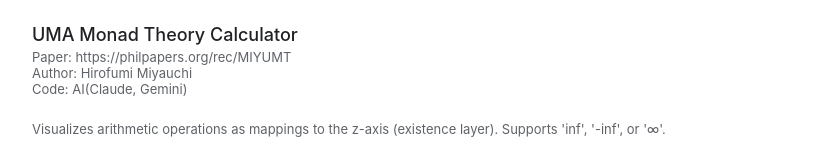
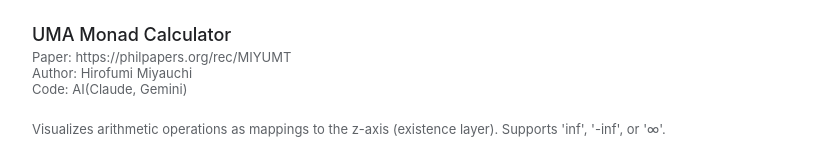
Before and after one commit to andecian/umacal, a plain HTML site: page index.html in a window 1280 px wide. Shown: the top 159 px of the page, without its empty margins (232-1047 px from the left). Drawn offline with Linux system fonts and the light colour scheme.

Commit message:
Update index.html

```diff
--- a/index.html
+++ b/index.html
@@ -3,7 +3,7 @@
 <head>
 <meta charset="UTF-8">
 <meta name="viewport" content="width=device-width, initial-scale=1.0">
-<title>UMA Monad Theory Calculator</title>
+<title>UMA Monad Calculator</title>
 <style>
 :root {
   --color-background-primary: #ffffff;
@@ -47,8 +47,8 @@ body { margin: 0; font-family: var(--font-sans); }
 <body>
 
 <div class="container">
-  <h2 class="sr-only" style="position:absolute;width:1px;height:1px;overflow:hidden;">UMA Monad Theory Calculator</h2>
-  <p class="title">UMA Monad Theory Calculator</p>
+  <h2 class="sr-only" style="position:absolute;width:1px;height:1px;overflow:hidden;">UMA Monad Calculator</h2>
+  <p class="title">UMA Monad Calculator</p>
 <p class="subtitle">Paper: https://philpapers.org/rec/MIYUMT</br>
 Author: Hirofumi Miyauchi</br>
 Code: AI(Claude, Gemini)</p>
```
